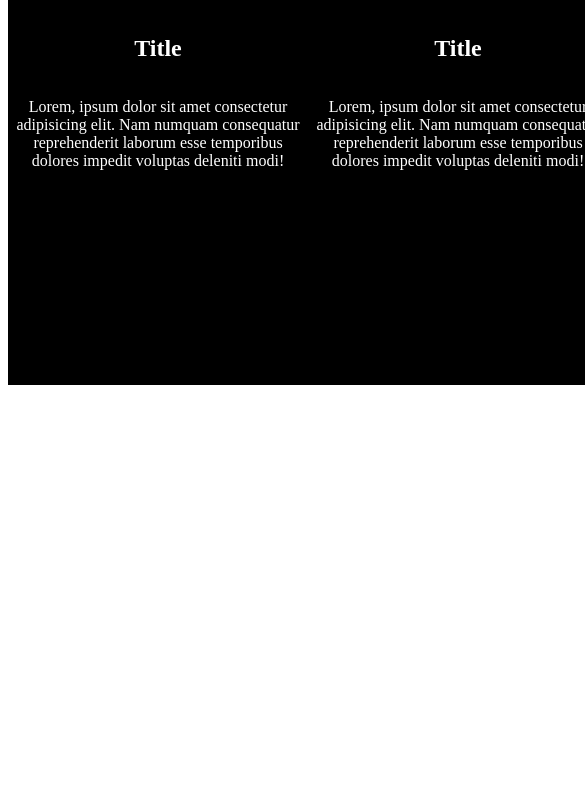
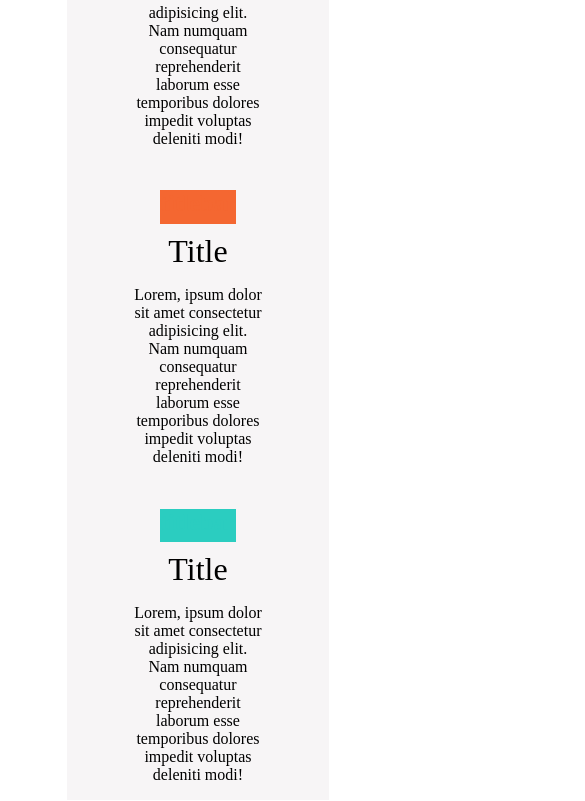
Before and after one commit to jeffgulick/First-Responsive-Website, a plain HTML site: page index.html in a window 390 px wide. Shown: the part 523-1324 px from the top of the page, 585 px wide, since content can reach past the window. Before the commit the page ends 916 px from the top, so only its background shows below. Drawn offline with Linux system fonts and the light colour scheme.

Commit message:
Add responsiveness to different screen sizes. final build for now

```diff
--- a/index.html
+++ b/index.html
@@ -13,17 +13,17 @@
 
     <article class="one">
         <h2 class="bar_one">titlebar</h2>
-        <h2>Title</h2>
+        <h2 class="title_one">Title</h2>
         <p>Lorem, ipsum dolor sit amet consectetur adipisicing elit. Nam numquam consequatur reprehenderit laborum esse temporibus dolores impedit voluptas deleniti modi!</p>
     </article>
     <article class="two">
         <h2 class="bar_two">titlebar</h2>
-        <h2>Title</h2>
+        <h2 class="title_two">Title</h2>
         <p>Lorem, ipsum dolor sit amet consectetur adipisicing elit. Nam numquam consequatur reprehenderit laborum esse temporibus dolores impedit voluptas deleniti modi!</p>
     </article>
     <article class="three">
         <h2 class="bar_three">titlebar</h2>
-        <h2>Title</h2>
+        <h2 class="title_three">Title</h2>
         <p>Lorem, ipsum dolor sit amet consectetur adipisicing elit. Nam numquam consequatur reprehenderit laborum esse temporibus dolores impedit voluptas deleniti modi!</p>
     </article>
 
--- a/style.css
+++ b/style.css
@@ -5,11 +5,23 @@ header {
     display: flex;
     justify-content: center;
     align-items: center;
+    color: white;
+}
+
+h1 {
+    font-weight: lighter;
+}
+
+span {
+    font-weight: bold;
 }
 
 body {
-    height: 900px;
-    width: 900px;
+    margin: 0 auto;
+    margin-top: 50px;
+    margin-bottom: 50px;
+    height: 775px;
+    width: 850px;
     display: grid;
     grid-template-columns: 1fr 1fr 1fr;
     grid-template-rows: 1fr 1fr;
@@ -26,6 +38,7 @@ h2 {
 
 p {
     text-align: center;
+    font-size: 1em;
 }
 
 .one {
@@ -51,6 +64,7 @@ p {
 
 .bar_one, .bar_two, .bar_three {
     margin-top: 20pt;
+    margin-bottom: 7pt;
     margin-left: 37pt;
     margin-right: 37pt;
     height: 25pt;
@@ -63,8 +77,24 @@ article {
     flex-direction: column;
 }
 
+.one {
+    padding-left: 20pt;
+}
+
+.two {
+    padding-left: 20pt;
+    padding-right: 20pt;
+}
+
+.three {
+    padding-right: 20pt;
+}
+
 p {
     text-align: center;
+    margin-left: 30pt;
+    margin-right: 30pt;
+    font-size: 1em;
 }
 
 
@@ -80,3 +110,57 @@ p {
     color: rgb(43,205,192);
     /* grid-area: b_three; */
 }
+
+.title_one, .title_two, .title_three {
+    font-size: 2em;
+    margin-top: 0em;
+    margin-bottom:0em;
+    font-weight: lighter;
+}
+
+@media (max-width: 576px) {
+    body {
+        height: auto;
+        width: auto;
+        margin-left: 50pt;
+        margin-right: 50pt;
+        margin-top: 50px;
+        margin-bottom: 50px;
+
+        grid-template-columns: 1fr;
+        grid-template-rows: 1fr 1fr 1fr 1fr;
+        grid-template-areas:
+        "header"
+        "one"
+        "two"
+        "three";
+    }
+
+    .one {
+        grid-row: 2/3;
+        padding-right: 20pt;
+    }
+
+    .two {
+        grid-row: 3/4;
+        padding-right: 20pt;
+    }
+
+    .three {
+        grid-row: 4/5;
+        padding-left: 20pt;
+        padding-right: 20pt;
+    }
+
+    .one, .two, .three {
+        background-color: #F7F5F6;
+        color: black;
+    }
+
+    .bar_one, .bar_two, .bar_three {
+        margin-left: 50pt;
+        margin-right: 50pt;
+
+    }
+
+}
```
Also changed, not shown: 1 other file.
